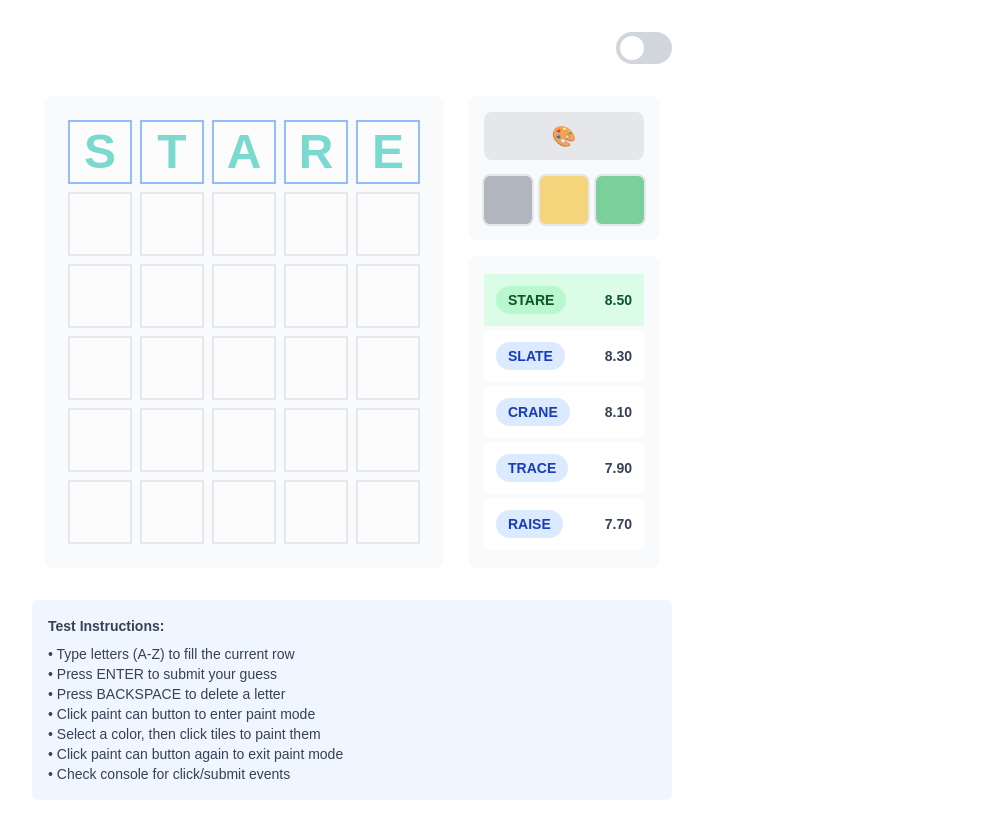
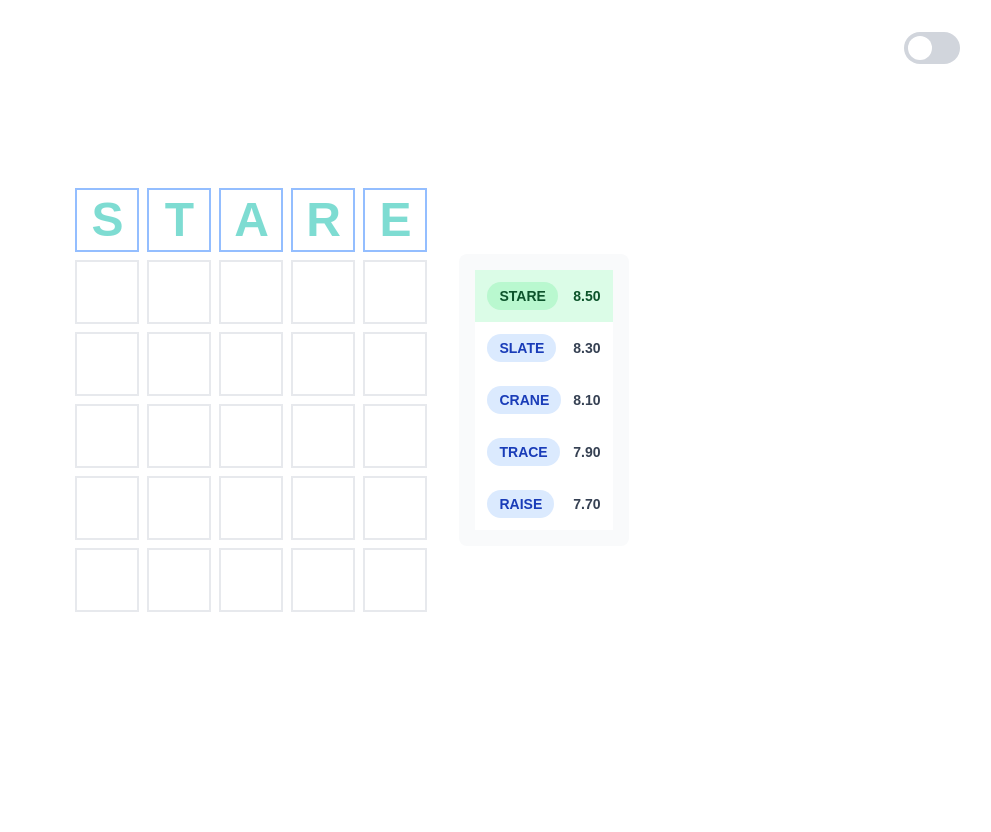
Before and after one commit to de-upayan/wordle-ai, a React app in the folder frontend/: page / in a window 1280 px wide. Shown: the whole page, without its empty margins (288-1279 px from the left). After the commit the page ends 800 px from the top, so only its background shows below. Built offline with nearby package versions, Linux system fonts and the light colour scheme; the HTML template or start-up script is replaced by a standard one.

Commit message:
Implement click-to-cycle color feedback with official Wordle colors

```diff
--- a/frontend/src/App.tsx
+++ b/frontend/src/App.tsx
@@ -1,6 +1,5 @@
 import { useState, useEffect } from 'react'
 import { GameBoard } from './components/GameBoard'
-import { ColorPanel } from './components/ColorPanel'
 import { SuggestionPanel } from './components/SuggestionPanel'
 import { TileColor } from './components/LetterTile'
 import { useGameState } from './hooks/useGameState'
@@ -11,10 +10,6 @@ const logger = createLogger('App')
 function App() {
   const [isTyping, setIsTyping] = useState(false)
   const [typedWord, setTypedWord] = useState('')
-  const [selectedColor, setSelectedColor] = useState<TileColor | null>(
-    null,
-  )
-  const [isPaintMode, setIsPaintMode] = useState(false)
   const [isDarkMode, setIsDarkMode] = useState(false)
   const { gameState, addGuess, setFeedback } = useGameState()
 
@@ -51,7 +46,7 @@ function App() {
 
   const handleGuessSubmit = (word: string) => {
     logger.info('Guess submitted', { word })
-    const feedback: TileColor[] = Array(5).fill('empty')
+    const feedback: TileColor[] = Array(5).fill('gray')
     addGuess(word, feedback)
     setTypedWord('')
     setIsTyping(false)
@@ -62,15 +57,20 @@ function App() {
     setTypedWord(word.toUpperCase())
   }
 
+  const cycleColor = (
+    currentColor: TileColor
+  ): TileColor => {
+    const cycle: Record<TileColor, TileColor> = {
+      gray: 'yellow',
+      yellow: 'green',
+      green: 'gray',
+      empty: 'gray',
+    }
+    return cycle[currentColor]
+  }
+
   const handleTileClick = (rowIndex: number, tileIndex: number) => {
     logger.debug('Tile clicked', { rowIndex, tileIndex })
-
-    if (!selectedColor) {
-      logger.warn('No color selected', {
-        selectedColor,
-      })
-      return
-    }
 
     const guess = gameState.guesses[rowIndex]
     if (!guess) {
@@ -78,36 +78,27 @@ function App() {
       return
     }
 
-    logger.info('Painting tile', {
+    const currentColor = guess.feedback[tileIndex]
+    const newColor = cycleColor(currentColor)
+
+    logger.info('Cycling tile color', {
       rowIndex,
       tileIndex,
       letter: guess.word[tileIndex],
-      color: selectedColor,
+      from: currentColor,
+      to: newColor,
     })
 
     const updatedFeedback = [
       ...gameState.guesses[rowIndex].feedback,
     ]
-    updatedFeedback[tileIndex] = selectedColor
+    updatedFeedback[tileIndex] = newColor
     setFeedback(rowIndex, updatedFeedback)
 
     logger.debug('Updated feedback', {
       rowIndex,
       feedback: updatedFeedback,
     })
-  }
-
-  const handleColorSelect = (color: TileColor) => {
-    setSelectedColor(color)
-    logger.info('Color selected', { color })
-  }
-
-  const handlePaintModeToggle = (enabled: boolean) => {
-    setIsPaintMode(enabled)
-    if (!enabled) {
-      setSelectedColor(null)
-    }
-    logger.info('Paint mode toggled', { enabled })
   }
 
   const mockSuggestion = {
@@ -122,14 +113,14 @@ function App() {
   }
 
   return (
-    <div className={`min-h-screen transition-colors duration-300 ${
+    <div className={`min-h-screen transition-colors duration-300
+      flex flex-col items-center justify-center ${
       isDarkMode
         ? 'bg-gray-900 text-white'
         : 'bg-white text-gray-900'
     }`}>
-      <div className="max-w-2xl mx-auto py-8 px-4">
       {/* Dark Mode Toggle */}
-        <div className="flex justify-end mb-8">
+      <div className="absolute top-8 right-8">
         <button
           onClick={() => setIsDarkMode(!isDarkMode)}
           className={`relative inline-flex h-8 w-14 items-center
@@ -149,24 +140,8 @@ function App() {
         </button>
       </div>
 
-        <div className="flex flex-col gap-8 items-center">
-
-          <div
-            className={`flex gap-6 items-stretch ${
-              isDarkMode
-                ? 'bg-gray-900'
-                : 'bg-white'
-            }`}
-          >
+      <div className="flex gap-8 items-center">
         {/* Game Board */}
-            <div
-              className={`p-6 rounded-lg w-fit flex
-                justify-center ${
-                isDarkMode
-                  ? 'bg-gray-800'
-                  : 'bg-gray-50'
-              }`}
-            >
         <GameBoard
           guesses={gameState.guesses}
           currentRowIndex={gameState.currentRowIndex}
@@ -178,21 +153,8 @@ function App() {
           onGuessSubmit={handleGuessSubmit}
           onTypingChange={handleTypingChange}
           onTileClick={handleTileClick}
-              />
-            </div>
-
-            {/* Right Panel: Color Panel and Suggestion Panel */}
-            <div className="flex flex-col gap-4 flex-1">
-              {/* Color Panel */}
-              {gameState.currentRowIndex < 6 && (
-                <ColorPanel
-                  onColorSelect={handleColorSelect}
-                  isPaintMode={isPaintMode}
-                  onPaintModeToggle={handlePaintModeToggle}
-                  selectedColor={selectedColor}
           isDarkMode={isDarkMode}
         />
-              )}
 
         {/* Suggestion Panel */}
         <SuggestionPanel
@@ -202,24 +164,6 @@ function App() {
         />
       </div>
     </div>
-
-          <div className={`p-4 rounded-md w-full text-sm ${
-            isDarkMode
-              ? 'bg-gray-800 text-gray-300'
-              : 'bg-blue-50 text-gray-700'
-          }`}>
-            <p className="mb-2 font-bold">Test Instructions:</p>
-            <p>• Type letters (A-Z) to fill the current row</p>
-            <p>• Press ENTER to submit your guess</p>
-            <p>• Press BACKSPACE to delete a letter</p>
-            <p>• Click paint can button to enter paint mode</p>
-            <p>• Select a color, then click tiles to paint them</p>
-            <p>• Click paint can button again to exit paint mode</p>
-            <p>• Check console for click/submit events</p>
-          </div>
-        </div>
-      </div>
-    </div>
   )
 }
 
--- a/frontend/src/components/ColorPanel.tsx
+++ /dev/null
@@ -1,91 +0,0 @@
-import { TileColor } from './LetterTile'
-
-interface ColorPanelProps {
-  onColorSelect: (color: TileColor) => void
-  isPaintMode: boolean
-  onPaintModeToggle: (enabled: boolean) => void
-  selectedColor: TileColor | null
-  isDarkMode?: boolean
-}
-
-const colors: Array<{
-  color: TileColor
-  label: string
-  bg: string
-}> = [
-  { color: 'gray', label: 'Gray', bg: 'bg-gray-500' },
-  { color: 'yellow', label: 'Yellow', bg: 'bg-yellow-500' },
-  { color: 'green', label: 'Green', bg: 'bg-green-600' },
-]
-
-export function ColorPanel({
-  onColorSelect,
-  isPaintMode,
-  onPaintModeToggle,
-  selectedColor,
-  isDarkMode = false,
-}: ColorPanelProps) {
-  const handleColorClick = (color: TileColor) => {
-    onColorSelect(color)
-  }
-
-  const handlePaintModeToggle = () => {
-    const newMode = !isPaintMode
-    onPaintModeToggle(newMode)
-    // When entering paint mode, default to gray
-    if (newMode && !selectedColor) {
-      onColorSelect('gray')
-    }
-  }
-
-  return (
-    <div
-      className={`flex flex-col items-center gap-4 p-4
-        rounded-lg ${
-        isDarkMode
-          ? 'bg-gray-800'
-          : 'bg-gray-50'
-      }`}
-    >
-      {/* Paint Mode Toggle Button */}
-      <button
-        onClick={handlePaintModeToggle}
-        className={`flex items-center justify-center
-          w-40 h-12 rounded-lg transition-all
-          ${isPaintMode
-            ? 'bg-blue-500 text-white shadow-lg'
-            : isDarkMode
-              ? 'bg-gray-700 text-gray-300 hover:bg-gray-600'
-              : 'bg-gray-200 text-gray-600 hover:bg-gray-300'
-          }`}
-        title={isPaintMode ? 'Exit paint mode' : 'Enter paint mode'}
-      >
-        <span className="text-xl">🎨</span>
-      </button>
-
-      {/* Color Selection Squares */}
-      <div className="flex flex-row gap-2">
-        {colors.map(({ color, bg }) => (
-          <button
-            key={color}
-            onClick={() => handleColorClick(color)}
-            disabled={!isPaintMode}
-            className={`w-12 h-12 rounded-md
-              transition-all ${bg}
-              ${selectedColor === color
-                ? 'ring-4 ring-blue-400 scale-110'
-                : 'ring-2 ring-gray-300'
-              }
-              ${isPaintMode
-                ? 'cursor-pointer hover:scale-105'
-                : 'cursor-not-allowed opacity-50'
-              }`}
-            title={`Select ${color} color`}
-          />
-        ))}
-      </div>
-
-
-    </div>
-  )
-}
--- a/frontend/src/components/ColorPicker.tsx
+++ /dev/null
@@ -1,44 +0,0 @@
-import { TileColor } from './LetterTile'
-
-interface ColorPickerProps {
-  onColorSelect: (color: TileColor) => void
-  isVisible?: boolean
-  isDarkMode?: boolean
-}
-
-const colors: Array<{ color: TileColor; label: string; bg: string }> = [
-  { color: 'green', label: 'Green', bg: 'bg-green-600' },
-  { color: 'yellow', label: 'Yellow', bg: 'bg-yellow-500' },
-  { color: 'gray', label: 'Gray', bg: 'bg-gray-500' },
-]
-
-export function ColorPicker({
-  onColorSelect,
-  isVisible = true,
-  isDarkMode = false,
-}: ColorPickerProps) {
-  if (!isVisible) return null
-
-  return (
-    <div className="mt-6">
-      <p className={`text-sm font-bold mb-2 ${
-        isDarkMode ? 'text-gray-400' : 'text-gray-600'
-      }`}>
-        Paint tiles to provide feedback:
-      </p>
-      <div className="flex gap-3 justify-center">
-        {colors.map(({ color, label, bg }) => (
-          <button
-            key={color}
-            className={`${bg} text-white px-4 py-2 rounded-md
-              font-bold transition-all hover:opacity-80
-              hover:scale-105 active:scale-95`}
-            onClick={() => onColorSelect(color)}
-          >
-            {label}
-          </button>
-        ))}
-      </div>
-    </div>
-  )
-}
--- a/frontend/src/components/GameBoard.tsx
+++ b/frontend/src/components/GameBoard.tsx
@@ -11,6 +11,7 @@ interface GameBoardProps {
   onGuessSubmit: (word: string) => void
   onTypingChange: (isTyping: boolean, word: string) => void
   onTileClick?: (rowIndex: number, tileIndex: number) => void
+  isDarkMode?: boolean
 }
 
 export function GameBoard({
@@ -22,6 +23,7 @@ export function GameBoard({
   onGuessSubmit,
   onTypingChange,
   onTileClick,
+  isDarkMode = false,
 }: GameBoardProps) {
   const boardRef = useRef<HTMLDivElement>(null)
 
@@ -96,7 +98,8 @@ export function GameBoard({
                     isSuggestion || showSuggestionOverlay
                   }
                   isActive={isCurrentRow}
-                  onClick={
+                  isDarkMode={isDarkMode}
+                  onColorCycle={
                     guess
                       ? () =>
                           onTileClick?.(
--- a/frontend/src/components/LetterTile.tsx
+++ b/frontend/src/components/LetterTile.tsx
@@ -3,36 +3,58 @@ export type TileColor = 'empty' | 'green' | 'yellow' | 'gray'
 interface LetterTileProps {
   letter: string
   color: TileColor
-  onClick?: () => void
+  onColorCycle?: () => void
   isActive?: boolean
   isSuggestion?: boolean
+  isDarkMode?: boolean
 }
 
 const colorClasses: Record<TileColor, string> = {
   empty: 'bg-white text-black',
-  green: 'bg-green-600 text-white',
-  yellow: 'bg-yellow-500 text-black',
-  gray: 'bg-gray-500 text-white',
+  green: 'text-white',
+  yellow: 'text-white',
+  gray: 'text-white',
+}
+
+const colorStyles: Record<TileColor, React.CSSProperties> = {
+  empty: {},
+  green: { backgroundColor: '#6aaa64' },
+  yellow: { backgroundColor: '#c9b458' },
+  gray: { backgroundColor: '#787c7e' },
 }
 
 export function LetterTile({
   letter,
   color,
-  onClick,
+  onColorCycle,
   isActive = false,
   isSuggestion = false,
+  isDarkMode = false,
 }: LetterTileProps) {
+  const emptyBg = isDarkMode ? 'bg-gray-700' : 'bg-white'
+  const emptyText = isDarkMode ? 'text-white' : 'text-black'
+  const emptyClass = color === 'empty' ? `${emptyBg} ${emptyText}` : ''
+  const suggestionBg = isDarkMode ? 'bg-gray-700' : 'bg-white'
+  const isColored = color !== 'empty'
+  const borderClass = isColored ? 'border-0' : 'border-2'
+  const borderColor = isActive && !isColored
+    ? 'border-blue-500'
+    : !isColored
+      ? 'border-gray-300'
+      : ''
+
   return (
     <button
+      style={!isSuggestion ? colorStyles[color] : {}}
       className={`w-16 h-16 flex items-center justify-center
-        text-5xl font-black border-2
+        text-5xl font-black
         transition-all uppercase
-        ${colorClasses[color]}
+        ${borderClass} ${borderColor}
+        ${isSuggestion ? suggestionBg : emptyClass || colorClasses[color]}
         ${isSuggestion ? 'text-teal-500 opacity-50' : ''}
-        ${isActive ? 'border-blue-500' : 'border-gray-300'}
-        ${onClick ? 'cursor-pointer hover:scale-105 hover:shadow-md' : 'cursor-default'}
+        ${onColorCycle ? 'cursor-pointer' : 'cursor-default'}
         ${letter === '' && color === 'empty' && !isSuggestion ? 'opacity-50' : ''}`}
-      onClick={onClick}
+      onClick={onColorCycle}
     >
       {letter}
     </button>
```
Lines whose indentation alone changed are shown as unchanged.
